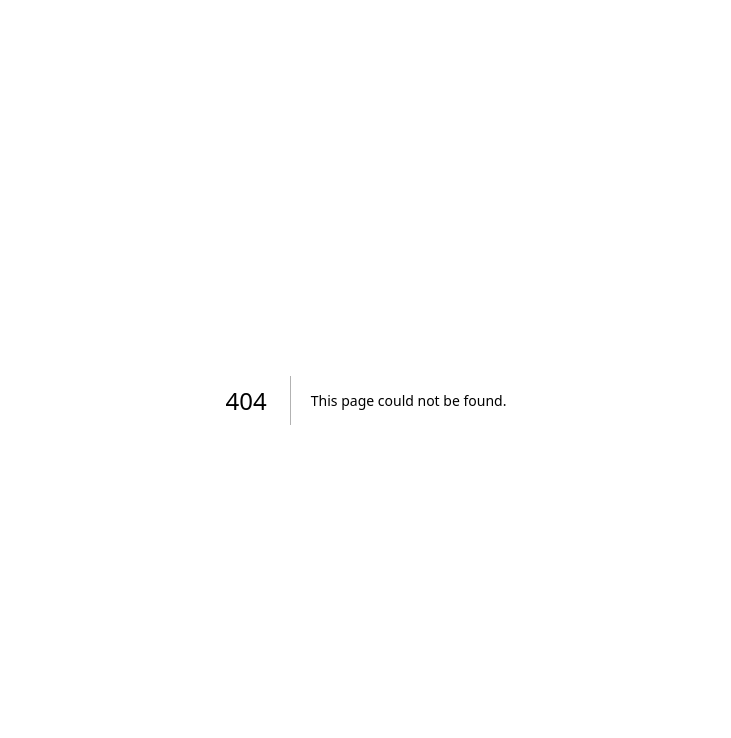
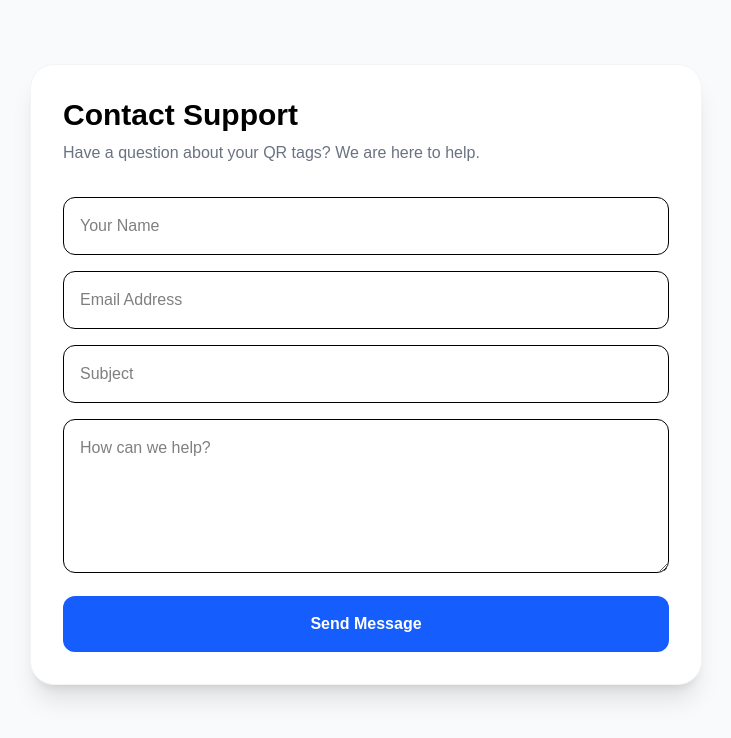
Before and after one commit to pradeep-singh-tomar/qrcallme, a Next.js app: page /contact in a window 1280 px wide. Before the commit this address had no page. Shown: the top 738 px of the page, without its empty margins (274-1005 px from the left). Built offline with nearby package versions, Linux system fonts and the light colour scheme; no server answers.

Commit message:
Added contact support page

```diff
--- /dev/null
+++ b/app/baby-qr-code/page.tsx
@@ -0,0 +1,47 @@
+"use client";
+import React from 'react';
+
+export default function BabyPage() {
+  return (
+    <div className="min-h-screen bg-white font-sans text-gray-900">
+      {/* Hero Section - Soft Pink/Purple theme */}
+      <section className="bg-pink-500 py-20 px-6 text-center text-white">
+        <h1 className="text-4xl md:text-6xl font-black mb-6 text-white">Baby Safety QR Tags</h1>
+        <p className="text-xl opacity-90 mb-10 max-w-2xl mx-auto">
+          Keep your little one's essentials safe. Perfect for strollers, diaper bags, and favorite toys.
+        </p>
+        <a href="/dashboard" className="bg-white text-pink-600 font-black px-10 py-4 rounded-full text-xl shadow-xl hover:bg-gray-100 transition-all">
+          Secure Your Gear →
+        </a>
+      </section>
+
+      {/* Features */}
+      <section className="py-20 px-6 max-w-5xl mx-auto">
+        <div className="grid md:grid-cols-3 gap-12 text-center">
+          <div>
+            <div className="text-5xl mb-4 text-black">🧸</div>
+            <h3 className="text-xl font-bold mb-2 text-black">Never Lose a Toy</h3>
+            <p className="text-gray-500 text-sm">Attach a tiny QR sticker to that "must-have" teddy bear so it always finds its way home.</p>
+          </div>
+          <div>
+            <div className="text-5xl mb-4 text-black">🍼</div>
+            <h3 className="text-xl font-bold mb-2 text-black">Stroller Protection</h3>
+            <p className="text-gray-500 text-sm">If you leave your stroller at a park or airport, finders can contact you instantly and safely.</p>
+          </div>
+          <div>
+            <div className="text-5xl mb-4 text-black">🛡️</div>
+            <h3 className="text-xl font-bold mb-2 text-black">Privacy First</h3>
+            <p className="text-gray-500 text-sm">Share only the contact details you choose. Your personal mobile number stays hidden.</p>
+          </div>
+        </div>
+      </section>
+
+      {/* Trial Banner */}
+      <section className="bg-pink-50 py-16 px-6 text-center border-y border-pink-100">
+        <h2 className="text-3xl font-bold mb-4 text-black">60 Days Free Trial</h2>
+        <p className="text-gray-600 mb-8">Try the smart baby tags for 2 months. Then just $1/month.</p>
+        <a href="/dashboard" className="text-pink-600 font-bold underline text-lg">Create your free account today</a>
+      </section>
+    </div>
+  );
+}
--- /dev/null
+++ b/app/contact/page.tsx
@@ -0,0 +1,67 @@
+"use client";
+import React, { useState } from 'react';
+import { createClient } from '@supabase/supabase-js';
+
+const supabase = createClient(
+  process.env.NEXT_PUBLIC_SUPABASE_URL!,
+  process.env.NEXT_PUBLIC_SUPABASE_ANON_KEY!
+);
+
+export default function ContactPage() {
+  const [formData, setFormData] = useState({ name: '', email: '', subject: '', message: '' });
+  const [status, setStatus] = useState('');
+
+  const handleSubmit = async (e: React.FormEvent) => {
+    e.preventDefault();
+    setStatus('Sending...');
+
+    const { error } = await supabase.from('contact_messages').insert([formData]);
+
+    if (error) {
+      setStatus('Error sending message. Please try again.');
+    } else {
+      setStatus('Message sent successfully! We will get back to you soon.');
+      setFormData({ name: '', email: '', subject: '', message: '' });
+    }
+  };
+
+  return (
+    <div className="min-h-screen bg-gray-50 py-16 px-6">
+      <div className="max-w-2xl mx-auto bg-white p-8 rounded-3xl shadow-xl border border-gray-100">
+        <h1 className="text-3xl font-black text-black mb-2">Contact Support</h1>
+        <p className="text-gray-500 mb-8">Have a question about your QR tags? We are here to help.</p>
+
+        <form onSubmit={handleSubmit} className="space-y-4">
+          <input
+            type="text" placeholder="Your Name" required
+            className="w-full p-4 border rounded-xl text-black outline-none focus:border-blue-500"
+            value={formData.name}
+            onChange={(e) => setFormData({...formData, name: e.target.value})}
+          />
+          <input
+            type="email" placeholder="Email Address" required
+            className="w-full p-4 border rounded-xl text-black outline-none focus:border-blue-500"
+            value={formData.email}
+            onChange={(e) => setFormData({...formData, email: e.target.value})}
+          />
+          <input
+            type="text" placeholder="Subject"
+            className="w-full p-4 border rounded-xl text-black outline-none focus:border-blue-500"
+            value={formData.subject}
+            onChange={(e) => setFormData({...formData, subject: e.target.value})}
+          />
+          <textarea
+            placeholder="How can we help?" rows={5} required
+            className="w-full p-4 border rounded-xl text-black outline-none focus:border-blue-500"
+            value={formData.message}
+            onChange={(e) => setFormData({...formData, message: e.target.value})}
+          />
+          <button type="submit" className="w-full bg-blue-600 text-white font-bold py-4 rounded-xl hover:bg-blue-700 transition-all">
+            Send Message
+          </button>
+          {status && <p className="text-center text-sm font-semibold mt-4 text-blue-600">{status}</p>}
+        </form>
+      </div>
+    </div>
+  );
+}
--- /dev/null
+++ b/app/parking-qr-code/page.tsx
@@ -0,0 +1,47 @@
+"use client";
+import React from 'react';
+
+export default function ParkingPage() {
+  return (
+    <div className="min-h-screen bg-white font-sans text-gray-900">
+      {/* Hero Section */}
+      <section className="bg-blue-600 py-20 px-6 text-center text-white">
+        <h1 className="text-4xl md:text-6xl font-black mb-6">Smart Parking QR Tags</h1>
+        <p className="text-xl opacity-90 mb-10 max-w-2xl mx-auto">
+          The safest way for someone to reach you if your car is blocking the way or in an emergency—without showing your phone number.
+        </p>
+        <a href="/dashboard" className="bg-white text-blue-600 font-black px-10 py-4 rounded-full text-xl shadow-xl hover:bg-gray-100 transition-all">
+          Get Your Parking Tag →
+        </a>
+      </section>
+
+      {/* Features */}
+      <section className="py-20 px-6 max-w-5xl mx-auto">
+        <div className="grid md:grid-cols-3 gap-12 text-center">
+          <div>
+            <div className="text-5xl mb-4">🔒</div>
+            <h3 className="text-xl font-bold mb-2 text-black">Privacy First</h3>
+            <p className="text-gray-500 text-sm">People can call you through our system. They never see your actual mobile number.</p>
+          </div>
+          <div>
+            <div className="text-5xl mb-4">⚡</div>
+            <h3 className="text-xl font-bold mb-2 text-black">Instant Alerts</h3>
+            <p className="text-gray-500 text-sm">Get notified immediately if someone scans your tag in a parking emergency.</p>
+          </div>
+          <div>
+            <div className="text-5xl mb-4">🛡️</div>
+            <h3 className="text-xl font-bold mb-2 text-black">Avoid Fines</h3>
+            <p className="text-gray-500 text-sm">Give people a chance to ask you to move your car before they call a tow truck.</p>
+          </div>
+        </div>
+      </section>
+
+      {/* Trial Banner */}
+      <section className="bg-gray-50 py-16 px-6 text-center border-y border-gray-100">
+        <h2 className="text-3xl font-bold mb-4 text-black">60 Days Free Trial</h2>
+        <p className="text-gray-600 mb-8">Try the smart parking tag for 2 months. Then just $1/month.</p>
+        <a href="/dashboard" className="text-blue-600 font-bold underline text-lg">Create your free account today</a>
+      </section>
+    </div>
+  );
+}
--- /dev/null
+++ b/app/pets-qr-code/page.tsx
@@ -0,0 +1,47 @@
+"use client";
+import React from 'react';
+
+export default function PetsPage() {
+  return (
+    <div className="min-h-screen bg-white font-sans text-gray-900">
+      {/* Hero Section - Warm Orange/Yellow theme */}
+      <section className="bg-orange-500 py-20 px-6 text-center text-white">
+        <h1 className="text-4xl md:text-6xl font-black mb-6 text-white">Smart Pet ID Tags</h1>
+        <p className="text-xl opacity-90 mb-10 max-w-2xl mx-auto text-white">
+          A digital passport for your best friend. Update your contact info anytime without buying a new tag.
+        </p>
+        <a href="/dashboard" className="bg-white text-orange-600 font-black px-10 py-4 rounded-full text-xl shadow-xl hover:bg-gray-100 transition-all">
+          Protect Your Pet →
+        </a>
+      </section>
+
+      {/* Features */}
+      <section className="py-20 px-6 max-w-5xl mx-auto">
+        <div className="grid md:grid-cols-3 gap-12 text-center">
+          <div>
+            <div className="text-5xl mb-4 text-black">🐕‍🦺</div>
+            <h3 className="text-xl font-bold mb-2 text-black">Dynamic Info</h3>
+            <p className="text-gray-500 text-sm">Traveling? Changing numbers? Update your tag online instantly. No re-engraving needed.</p>
+          </div>
+          <div>
+            <div className="text-5xl mb-4 text-black">📍</div>
+            <h3 className="text-xl font-bold mb-2 text-black">Scan Alerts</h3>
+            <p className="text-gray-500 text-sm">Get notified the moment someone scans your pet's tag, helping you find them faster.</p>
+          </div>
+          <div>
+            <div className="text-5xl mb-4 text-black">🦴</div>
+            <h3 className="text-xl font-bold mb-2 text-black">Medical Notes</h3>
+            <p className="text-gray-500 text-sm">Add allergies or "Needs Medication" notes so the finder knows how to care for them.</p>
+          </div>
+        </div>
+      </section>
+
+      {/* Trial Banner */}
+      <section className="bg-orange-50 py-16 px-6 text-center border-y border-orange-100">
+        <h2 className="text-3xl font-bold mb-4 text-black">60 Days Free Trial</h2>
+        <p className="text-gray-600 mb-8">Keep your pet safe for $0 today. Just $1/month after 2 months.</p>
+        <a href="/dashboard" className="text-orange-600 font-bold underline text-lg">Start your 60-day trial</a>
+      </section>
+    </div>
+  );
+}
```
